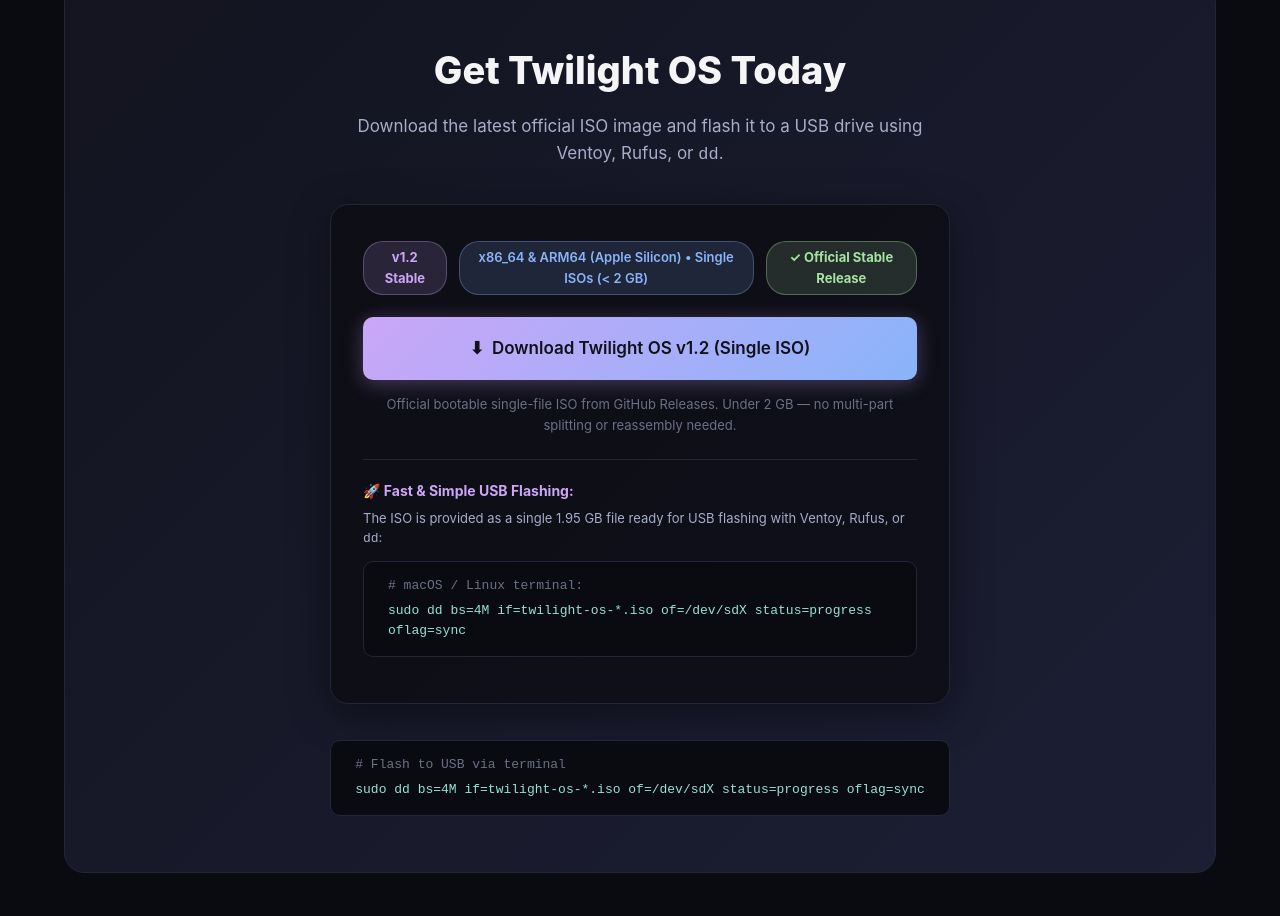
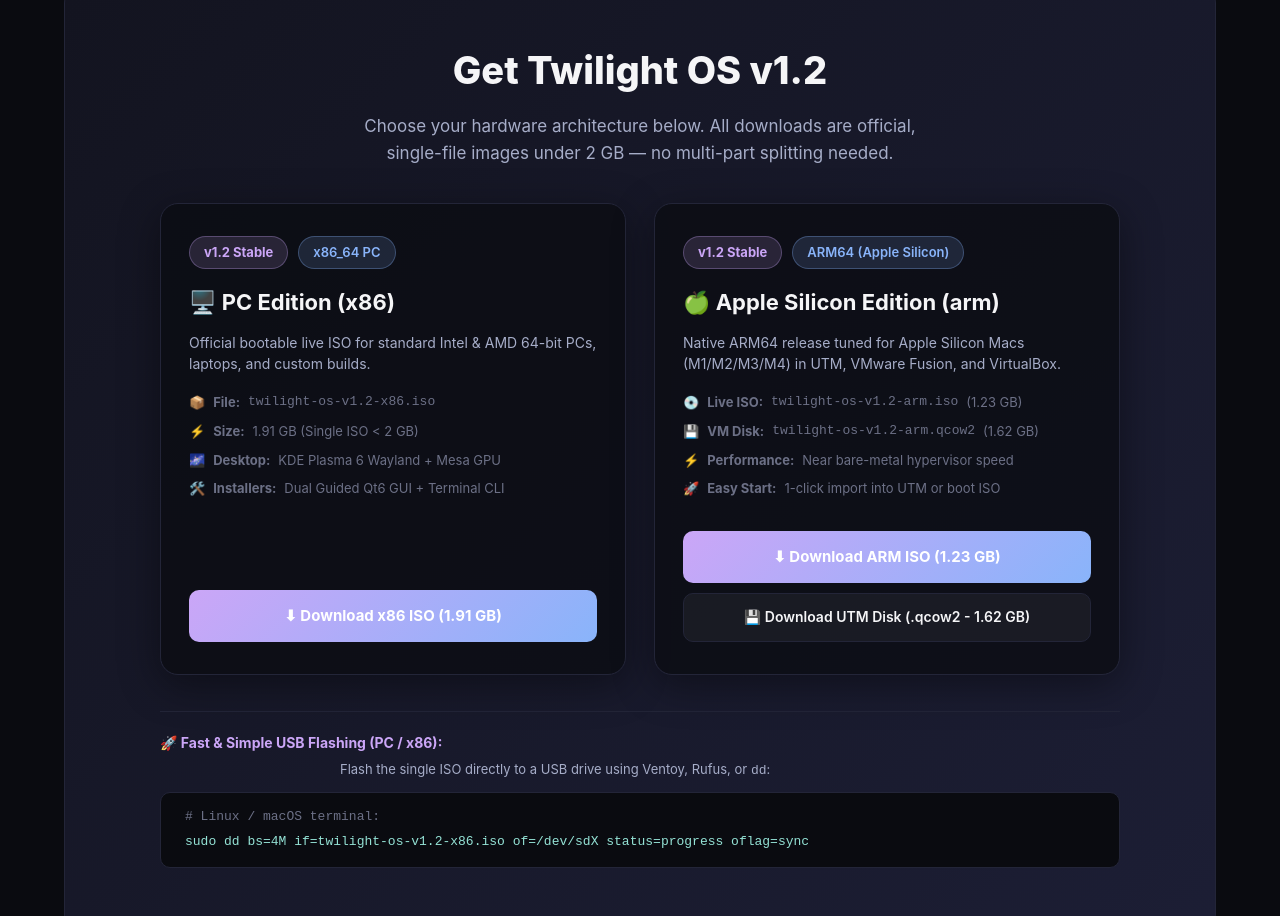
Before and after one commit to ard-tube/twilight-os, a plain HTML site: page docs/index.html in a window 1280 px wide. Shown: the part 3934-4850 px from the top of the page. Drawn offline with Linux system fonts and the light colour scheme; no server answers.

Commit message:
feat(website): separate x86 and arm downloads into dedicated cards and standardize filenames

```diff
--- a/docs/index.html
+++ b/docs/index.html
@@ -93,7 +93,7 @@
             </p>
 
             <div class="hero-buttons">
-                <a href="https://github.com/ard-tube/twilight-os/releases" class="btn btn-primary" id="heroDownloadBtn">
+                <a href="#download" class="btn btn-primary" id="heroDownloadBtn">
                     <span class="btn-icon">⬇</span>
                     <span>Download Twilight OS v1.2</span>
                 </a>
@@ -271,34 +271,67 @@
     <section class="download-section" id="download">
         <div class="container">
             <div class="download-card">
-                <h2>Get Twilight OS Today</h2>
-                <p>Download the latest official ISO image and flash it to a USB drive using Ventoy, Rufus, or <code>dd</code>.</p>
+                <h2>Get Twilight OS v1.2</h2>
+                <p>Choose your hardware architecture below. All downloads are official, single-file images under 2 GB — no multi-part splitting needed.</p>
 
-                <div class="download-box-single">
-                    <div class="download-badge-row">
-                        <span class="version-badge">v1.2 Stable</span>
-                        <span class="arch-badge">x86_64 &amp; ARM64 (Apple Silicon) • Single ISOs (&lt; 2 GB)</span>
-                        <span class="status-pill-success">✓ Official Stable Release</span>
+                <div class="download-grid">
+                    <!-- PC Edition (x86) -->
+                    <div class="download-box">
+                        <div class="download-badge-row">
+                            <span class="version-badge">v1.2 Stable</span>
+                            <span class="arch-badge">x86_64 PC</span>
+                        </div>
+                        <div class="download-box-header">
+                            <h3>🖥️ PC Edition (x86)</h3>
+                        </div>
+                        <p class="download-box-desc">Official bootable live ISO for standard Intel &amp; AMD 64-bit PCs, laptops, and custom builds.</p>
+                        <ul class="download-box-meta">
+                            <li>📦 <strong>File:</strong> <code>twilight-os-v1.2-x86.iso</code></li>
+                            <li>⚡ <strong>Size:</strong> 1.91 GB (Single ISO &lt; 2 GB)</li>
+                            <li>🌌 <strong>Desktop:</strong> KDE Plasma 6 Wayland + Mesa GPU</li>
+                            <li>🛠️ <strong>Installers:</strong> Dual Guided Qt6 GUI + Terminal CLI</li>
+                        </ul>
+                        <div class="download-box-actions">
+                            <a href="https://github.com/ard-tube/twilight-os/releases/download/v1.2/twilight-os-v1.2-x86.iso" class="btn-download-primary">
+                                <span>⬇ Download x86 ISO (1.91 GB)</span>
+                            </a>
+                        </div>
                     </div>
-                    <a href="https://github.com/ard-tube/twilight-os/releases" class="btn btn-primary btn-large">
-                        <span class="btn-icon">⬇</span>
-                        <span>Download Twilight OS v1.2 (Single ISO)</span>
-                    </a>
-                    <p class="download-subtext">Official bootable single-file ISO from GitHub Releases. Under 2 GB — no multi-part splitting or reassembly needed.</p>
 
-                    <div class="split-guide">
-                        <div class="split-guide-title">🚀 Fast &amp; Simple USB Flashing:</div>
-                        <p class="split-guide-desc">The ISO is provided as a single 1.95 GB file ready for USB flashing with Ventoy, Rufus, or <code>dd</code>:</p>
-                        <div class="cli-box split-cli">
-                            <span class="cli-comment"># macOS / Linux terminal:</span>
-                            <code>sudo dd bs=4M if=twilight-os-*.iso of=/dev/sdX status=progress oflag=sync</code>
+                    <!-- Apple Silicon & ARM Edition (arm) -->
+                    <div class="download-box">
+                        <div class="download-badge-row">
+                            <span class="version-badge">v1.2 Stable</span>
+                            <span class="arch-badge">ARM64 (Apple Silicon)</span>
+                        </div>
+                        <div class="download-box-header">
+                            <h3>🍏 Apple Silicon Edition (arm)</h3>
+                        </div>
+                        <p class="download-box-desc">Native ARM64 release tuned for Apple Silicon Macs (M1/M2/M3/M4) in UTM, VMware Fusion, and VirtualBox.</p>
+                        <ul class="download-box-meta">
+                            <li>💿 <strong>Live ISO:</strong> <code>twilight-os-v1.2-arm.iso</code> (1.23 GB)</li>
+                            <li>💾 <strong>VM Disk:</strong> <code>twilight-os-v1.2-arm.qcow2</code> (1.62 GB)</li>
+                            <li>⚡ <strong>Performance:</strong> Near bare-metal hypervisor speed</li>
+                            <li>🚀 <strong>Easy Start:</strong> 1-click import into UTM or boot ISO</li>
+                        </ul>
+                        <div class="download-box-actions">
+                            <a href="https://github.com/ard-tube/twilight-os/releases/download/v1.2/twilight-os-v1.2-arm.iso" class="btn-download-primary">
+                                <span>⬇ Download ARM ISO (1.23 GB)</span>
+                            </a>
+                            <a href="https://github.com/ard-tube/twilight-os/releases/download/v1.2/twilight-os-v1.2-arm.qcow2" class="btn-download-secondary">
+                                <span>💾 Download UTM Disk (.qcow2 - 1.62 GB)</span>
+                            </a>
                         </div>
                     </div>
                 </div>
 
-                <div class="cli-box">
-                    <span class="cli-comment"># Flash to USB via terminal</span>
-                    <code>sudo dd bs=4M if=twilight-os-*.iso of=/dev/sdX status=progress oflag=sync</code>
+                <div class="split-guide" style="max-width: 960px; margin: 0 auto;">
+                    <div class="split-guide-title">🚀 Fast &amp; Simple USB Flashing (PC / x86):</div>
+                    <p class="split-guide-desc">Flash the single ISO directly to a USB drive using Ventoy, Rufus, or <code>dd</code>:</p>
+                    <div class="cli-box split-cli">
+                        <span class="cli-comment"># Linux / macOS terminal:</span>
+                        <code>sudo dd bs=4M if=twilight-os-v1.2-x86.iso of=/dev/sdX status=progress oflag=sync</code>
+                    </div>
                 </div>
             </div>
         </div>
--- a/docs/script.js
+++ b/docs/script.js
@@ -140,10 +140,29 @@
                 if (releaseTagEl && latestRelease.tag_name) {
                     if (latestRelease.tag_name.startsWith("v1")) {
                         releaseTagEl.innerText = `${latestRelease.tag_name} (Stable)`;
-                        if (isoSizeEl && latestRelease.assets && latestRelease.assets.length > 0) {
-                            const isoAsset = latestRelease.assets.find(a => (a.name || '').endsWith('.iso')) || latestRelease.assets[0];
-                            const isoGB = ((isoAsset.size || 0) / (1024 * 1024 * 1024)).toFixed(2);
-                            isoSizeEl.innerText = `${isoGB} GB (Single ISO < 2 GB)`;
+                        if (latestRelease.assets && latestRelease.assets.length > 0) {
+                            const x86Asset = latestRelease.assets.find(a => (a.name || '').includes('x86'));
+                            const armIsoAsset = latestRelease.assets.find(a => (a.name || '').includes('arm') && (a.name || '').endsWith('.iso'));
+                            const armQcowAsset = latestRelease.assets.find(a => (a.name || '').endsWith('.qcow2'));
+
+                            if (isoSizeEl && x86Asset) {
+                                const isoGB = ((x86Asset.size || 0) / (1024 * 1024 * 1024)).toFixed(2);
+                                isoSizeEl.innerText = `${isoGB} GB (x86 ISO)`;
+                            }
+
+                            // Update download button URLs if available
+                            const x86Btn = document.querySelector('a[href*="x86.iso"]');
+                            if (x86Btn && x86Asset && x86Asset.browser_download_url) {
+                                x86Btn.href = x86Asset.browser_download_url;
+                            }
+                            const armIsoBtn = document.querySelector('a[href*="arm.iso"]');
+                            if (armIsoBtn && armIsoAsset && armIsoAsset.browser_download_url) {
+                                armIsoBtn.href = armIsoAsset.browser_download_url;
+                            }
+                            const armQcowBtn = document.querySelector('a[href*="arm.qcow2"]');
+                            if (armQcowBtn && armQcowAsset && armQcowAsset.browser_download_url) {
+                                armQcowBtn.href = armQcowAsset.browser_download_url;
+                            }
                         }
                     }
                 }
--- a/docs/style.css
+++ b/docs/style.css
@@ -643,6 +643,115 @@
     margin: 0 auto 36px;
 }
 
+.download-grid {
+    display: grid;
+    grid-template-columns: repeat(auto-fit, minmax(320px, 1fr));
+    gap: 28px;
+    max-width: 960px;
+    margin: 0 auto 36px;
+    text-align: left;
+}
+
+.download-box {
+    background: rgba(10, 11, 16, 0.75);
+    border: 1px solid var(--card-border);
+    border-radius: 18px;
+    padding: 32px 28px;
+    box-shadow: 0 10px 40px rgba(0, 0, 0, 0.4);
+    display: flex;
+    flex-direction: column;
+    transition: transform 0.25s ease, border-color 0.25s ease;
+}
+
+.download-box:hover {
+    border-color: rgba(203, 166, 247, 0.4);
+    transform: translateY(-3px);
+}
+
+.download-box-header {
+    display: flex;
+    align-items: center;
+    gap: 12px;
+    margin-bottom: 12px;
+}
+
+.download-box-header h3 {
+    font-size: 22px;
+    font-weight: 700;
+    margin: 0;
+}
+
+.download-box-desc {
+    font-size: 14px !important;
+    color: var(--text-secondary) !important;
+    margin: 0 0 18px 0 !important;
+    line-height: 1.5;
+    text-align: left !important;
+}
+
+.download-box-meta {
+    list-style: none;
+    padding: 0;
+    margin: 0 0 24px 0;
+    font-size: 13px;
+    color: var(--text-muted);
+}
+
+.download-box-meta li {
+    margin-bottom: 8px;
+    display: flex;
+    align-items: center;
+    gap: 8px;
+}
+
+.download-box-actions {
+    margin-top: auto;
+    display: flex;
+    flex-direction: column;
+    gap: 10px;
+}
+
+.btn-download-primary {
+    display: flex;
+    align-items: center;
+    justify-content: center;
+    gap: 10px;
+    background: linear-gradient(135deg, var(--accent-purple), var(--accent-blue));
+    color: #fff;
+    padding: 14px 20px;
+    border-radius: 10px;
+    font-weight: 700;
+    font-size: 15px;
+    text-decoration: none;
+    transition: opacity 0.2s ease, transform 0.2s ease;
+}
+
+.btn-download-primary:hover {
+    opacity: 0.95;
+    transform: translateY(-1px);
+}
+
+.btn-download-secondary {
+    display: flex;
+    align-items: center;
+    justify-content: center;
+    gap: 8px;
+    background: rgba(255, 255, 255, 0.05);
+    border: 1px solid var(--card-border);
+    color: var(--text-primary);
+    padding: 12px 18px;
+    border-radius: 10px;
+    font-weight: 600;
+    font-size: 14px;
+    text-decoration: none;
+    transition: background 0.2s ease, border-color 0.2s ease;
+}
+
+.btn-download-secondary:hover {
+    background: rgba(255, 255, 255, 0.1);
+    border-color: rgba(203, 166, 247, 0.3);
+}
+
 .download-box-single {
     max-width: 620px;
     margin: 0 auto 36px;
@@ -655,9 +764,9 @@
 
 .download-badge-row {
     display: flex;
-    justify-content: center;
-    gap: 12px;
-    margin-bottom: 22px;
+    justify-content: flex-start;
+    gap: 10px;
+    margin-bottom: 16px;
 }
 
 .version-badge {
```
Also changed, not shown: 3 other files.
